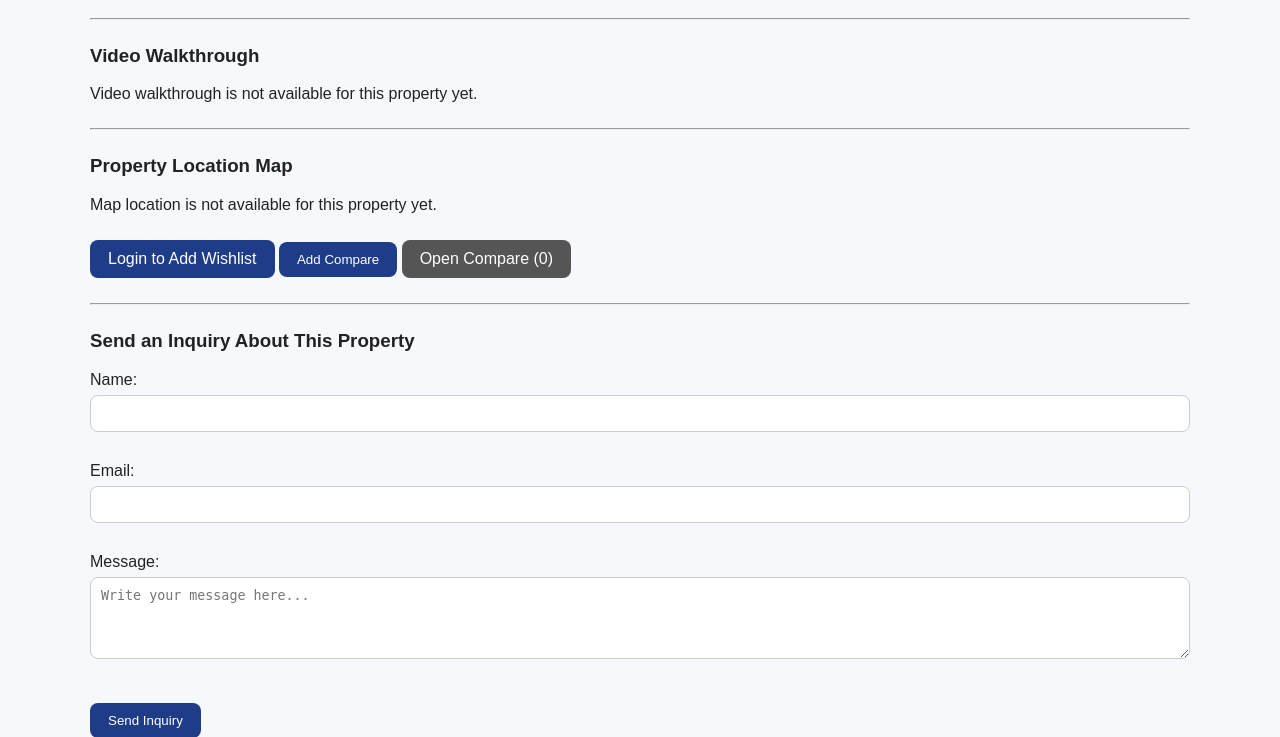
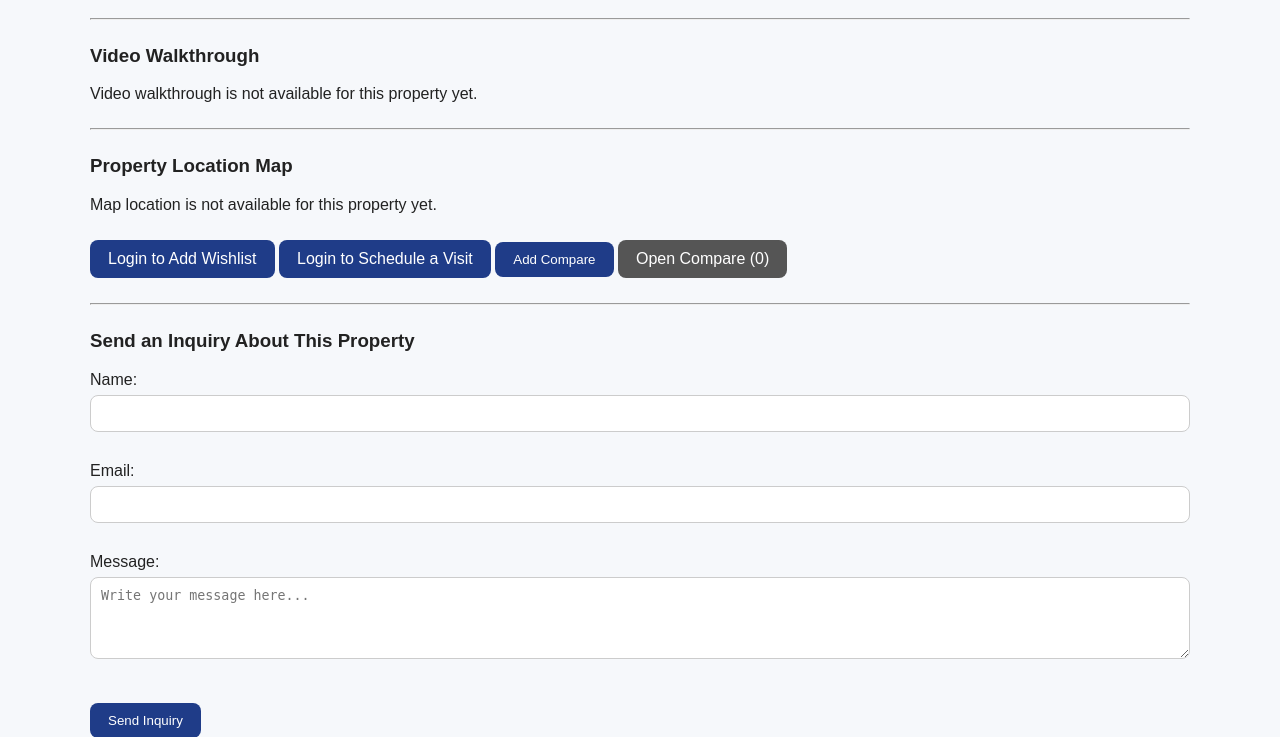
Before and after one commit to pemajo-sudo/real-estate-project, a Django app: page /properties/2/ in a window 1280 px wide. Shown: the part 936-1673 px from the top of the page. Run offline with Django 5.2, Linux system fonts and the light colour scheme; data comes from the database, SQL or seed files in the repository; both versions use the stored data as it was after the commit; data that the repository does not hold is empty.

Commit message:
Added visit scheduling feature

```diff
--- a/listings/forms.py
+++ b/listings/forms.py
@@ -1,8 +1,10 @@
 from django import forms
 from django.contrib.auth.forms import UserCreationForm
 from django.contrib.auth.models import User
+from django.utils import timezone
 from .models import Property
 from .models import Inquiry
+from .models import Visit
 
 class PropertyForm(forms.ModelForm):
     class Meta:
@@ -49,3 +51,20 @@ class InquiryForm(forms.ModelForm):
             "email": forms.EmailInput(),
             "message": forms.Textarea(attrs={"rows": 4, "placeholder": "Write your message here..."})
         }
+
+
+class VisitForm(forms.ModelForm):
+    class Meta:
+        model = Visit
+        fields = ["visit_date", "visit_time", "note"]
+        widgets = {
+            "visit_date": forms.DateInput(attrs={"type": "date"}),
+            "visit_time": forms.TimeInput(attrs={"type": "time"}),
+            "note": forms.Textarea(attrs={"rows": 3, "placeholder": "Optional note"}),
+        }
+
+    def clean_visit_date(self):
+        visit_date = self.cleaned_data["visit_date"]
+        if visit_date < timezone.localdate():
+            raise forms.ValidationError("Visit date cannot be in the past.")
+        return visit_date
--- a/listings/models.py
+++ b/listings/models.py
@@ -97,3 +97,18 @@ class VirtualTourHotspot(models.Model):
 
     def __str__(self):
         return f"{self.scene.title}: {self.label}"
+
+
+class Visit(models.Model):
+    user = models.ForeignKey(User, on_delete=models.CASCADE, related_name="visits")
+    property = models.ForeignKey(Property, on_delete=models.CASCADE, related_name="visits")
+    visit_date = models.DateField()
+    visit_time = models.TimeField()
+    note = models.TextField(blank=True)
+    created_at = models.DateTimeField(auto_now_add=True)
+
+    class Meta:
+        ordering = ["-created_at"]
+
+    def __str__(self):
+        return f"{self.user.username} visit for {self.property.name} on {self.visit_date}"
--- a/listings/templates/listings/property_detail.html
+++ b/listings/templates/listings/property_detail.html
@@ -113,6 +113,7 @@
 {% if user.is_authenticated %}
     <a href="{% url 'property_update' property.pk %}" class="btn">Edit</a>
     <a href="{% url 'property_delete' property.pk %}" class="btn btn-danger">Delete</a>
+    <a href="{% url 'schedule_visit' property.pk %}" class="btn">Schedule a Visit</a>
 {% endif %}
 
 {% if user.is_authenticated %}
@@ -129,6 +130,7 @@
     {% endif %}
 {% else %}
     <a href="{% url 'login' %}" class="btn">Login to Add Wishlist</a>
+    <a href="{% url 'login' %}" class="btn">Login to Schedule a Visit</a>
 {% endif %}
 
 {% if is_compared %}
--- a/listings/urls.py
+++ b/listings/urls.py
@@ -10,6 +10,7 @@ urlpatterns = [
     path("properties/", views.property_list, name="property_list"),
     path("properties/<int:pk>/", views.property_detail, name="property_detail"),
     path("properties/<int:pk>/inquiry/", views.send_inquiry, name="send_inquiry"),
+    path("properties/<int:pk>/schedule-visit/", views.schedule_visit, name="schedule_visit"),
     path("properties/<int:pk>/compare/add/", views.add_to_compare, name="add_to_compare"),
     path("properties/<int:pk>/compare/remove/", views.remove_from_compare, name="remove_from_compare"),
     path("properties/<int:pk>/wishlist/add/", views.add_to_wishlist, name="add_to_wishlist"),
--- a/listings/views.py
+++ b/listings/views.py
@@ -4,8 +4,8 @@ from django.contrib.auth.decorators import login_required
 from django.contrib.auth.forms import AuthenticationForm
 from django.shortcuts import get_object_or_404, redirect, render
 
-from .forms import CustomUserCreationForm, InquiryForm, PropertyForm
-from .models import Inquiry, Property, VirtualTourScene, Wishlist
+from .forms import CustomUserCreationForm, InquiryForm, PropertyForm, VisitForm
+from .models import Inquiry, Property, VirtualTourScene, Visit, Wishlist
 
 COMPARE_SESSION_KEY = "compare_properties"
 MAX_COMPARE_ITEMS = 3
@@ -186,6 +186,29 @@ def send_inquiry(request, pk):
 
 
 @login_required
+def schedule_visit(request, pk):
+    property_obj = get_object_or_404(Property, pk=pk)
+    if request.method == "POST":
+        form = VisitForm(request.POST)
+        if form.is_valid():
+            visit = form.save(commit=False)
+            visit.user = request.user
+            visit.property = property_obj
+            visit.save()
+            messages.success(request, "Visit scheduled successfully.")
+            return redirect("property_detail", pk=pk)
+        messages.error(request, "Please correct the errors below.")
+    else:
+        form = VisitForm()
+
+    return render(
+        request,
+        "listings/schedule_visit.html",
+        {"form": form, "property": property_obj},
+    )
+
+
+@login_required
 def add_to_wishlist(request, pk):
     if request.method != "POST":
         return redirect("property_detail", pk=pk)
```
Also changed, not shown: listings/admin.py (+8 -1 lines), listings/templates/listings/schedule_visit.html (added, +14 -0 lines), db.sqlite3, listings/migrations/0011_visit.py (added).
